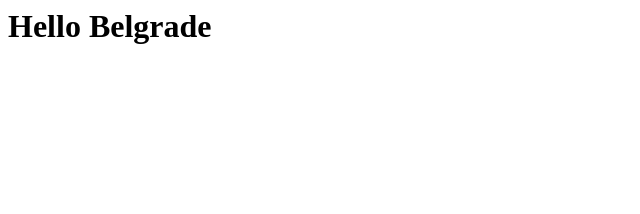
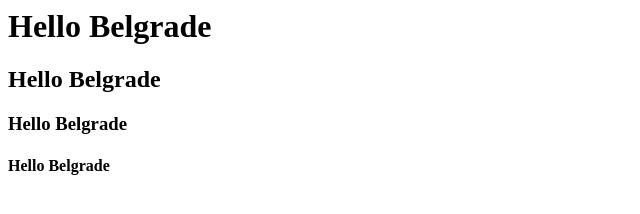
Before and after one commit to Urosvukovic/Acme-Web-Design, a plain HTML site: page index.html in a window 1280 px wide. Shown: the whole page, without its empty margins (0-640 px from the left). Drawn offline with Linux system fonts and the light colour scheme.

Commit message:
Update index.html
prva promena

```diff
--- a/index.html
+++ b/index.html
@@ -1 +1,4 @@
 <h1>Hello Belgrade</h1>
+<h2>Hello Belgrade</h2>
+<h3>Hello Belgrade</h3>
+<h4>Hello Belgrade</h4>
```
